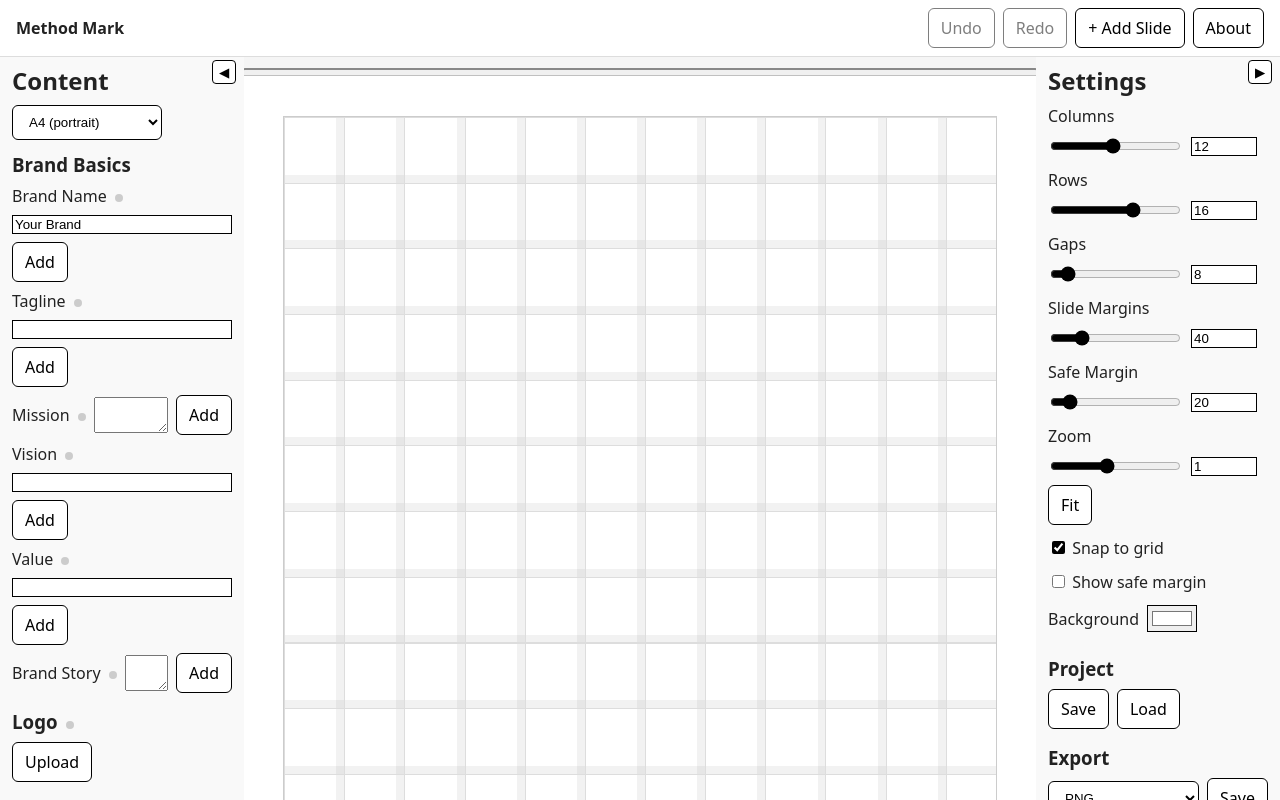
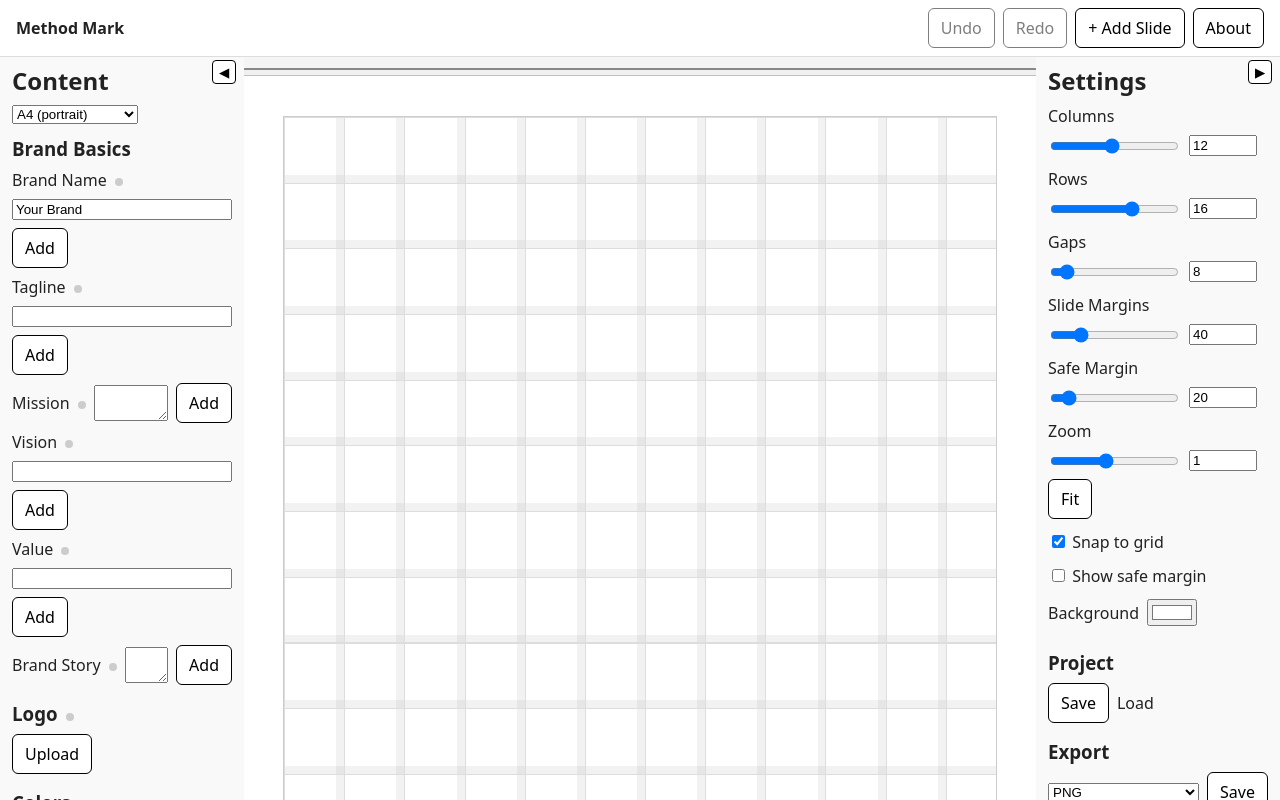
Before and after one commit to kngzero/Method-Mark, a React (Vite) app: page / in a window 1280 px wide. Shown: the top 800 px of the page. Built offline with nearby package versions, Linux system fonts and the light colour scheme.

Commit message:
Remove forced button and input colors

```diff
--- a/src/styles/global.css
+++ b/src/styles/global.css
@@ -1,7 +1,5 @@
 html, body, #root { height: 100%; margin: 0; }
 body { font-family: var(--font-sans); background: var(--color-bg); color: var(--color-text); }
-.btn { padding:8px 12px; background:#fff; border:1px solid #000; color:#000; border-radius:6px; cursor:pointer; }
-.btn:hover { background:#f0f0f0; }
 .header { position:fixed; top:0; left:0; right:0; background:#fff; border-bottom:1px solid #ddd; display:flex; justify-content:space-between; align-items:center; padding:8px 16px; z-index:60; }
 .headerDropdown { position:absolute; z-index:50; }
 .workspace { display:flex; height:calc(100% - 52px); margin-top:52px; box-sizing:border-box; padding-left:var(--spacing-xl); padding-right:var(--spacing-xl); }
@@ -30,8 +28,6 @@ body { font-family: var(--font-sans); background: var(--color-bg); color: var(--
 .handle:hover { background:#f0f0f0; }
 .handle:focus { outline:2px solid #000; }
 .handle:active { background:#e0e0e0; }
-input[type="checkbox"], input[type="range"] { accent-color:#000; }
-input, select { border:1px solid #000; }
 .exporting .gridOverlay, .exporting .handle, .exporting .slideCanvas button { display:none !important; }
 .exporting * { outline:none !important; }
 
```
